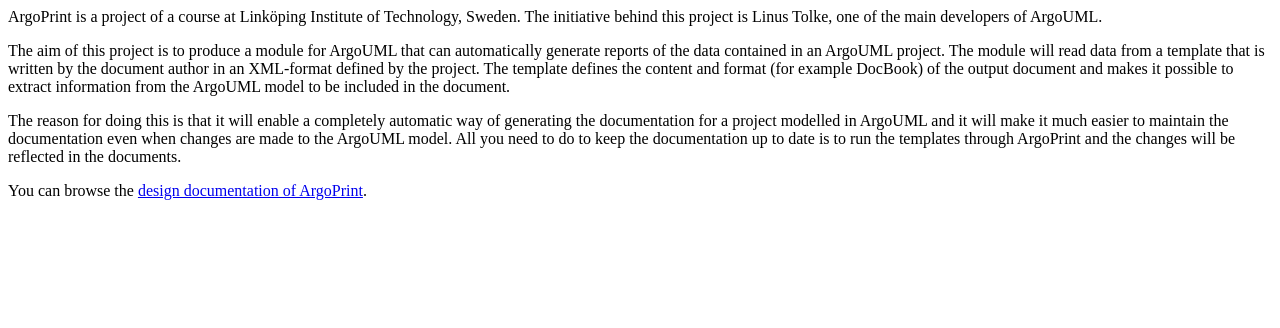
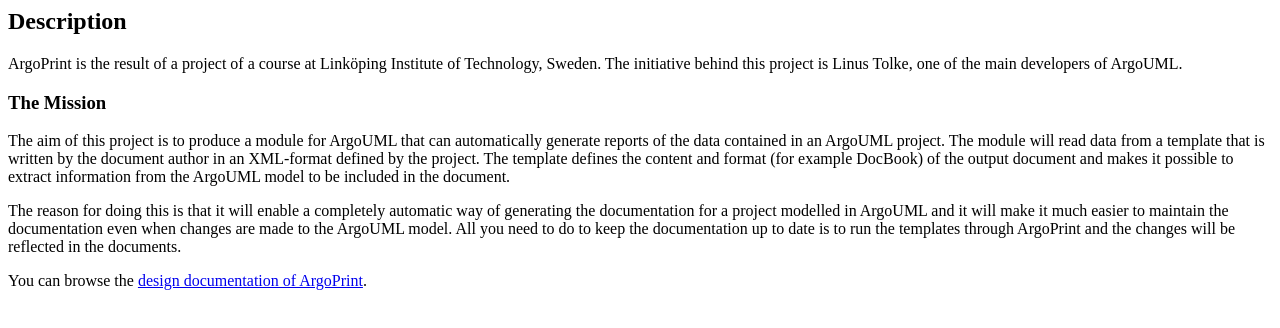
Before and after one commit to argouml-tigris-org/argoprint, a plain HTML site: page www/index.html in a window 1280 px wide. Drawn offline with Linux system fonts and the light colour scheme.

Commit message:
Clarify and rewrite.
Update to the Tigris look and feel.


git-svn-id: http://argoprint.tigris.org/svn/argoprint/trunk@164 39b8678e-d811-0410-9f66-c214488f071d

```diff
--- a/www/index.html
+++ b/www/index.html
@@ -1,14 +1,15 @@
-<html>
-<head>
-</head>
-<body>
+<div class="h2">
+<h2>Description</h2>
 
 <p>
-ArgoPrint is a project of a course at
+ArgoPrint is the result of a project of a course at
 Link&ouml;ping Institute of Technology, Sweden.
 The initiative behind this project is Linus Tolke,
 one of the main developers of ArgoUML.
 </p>
+
+<div class="h3">
+<h3>The Mission</h3>
 
 <p>
 The aim of this project is to produce a module for ArgoUML that can
@@ -34,11 +35,11 @@ templates through ArgoPrint and the changes will be reflected in the
 documents.
 </p>
 
+</div>
+
 <p>
 You can browse the
 <a href="/nonav/webdoc/">design documentation of ArgoPrint</a>.
 </p>
 
-
-</body>
-</html>
+</div>
```
